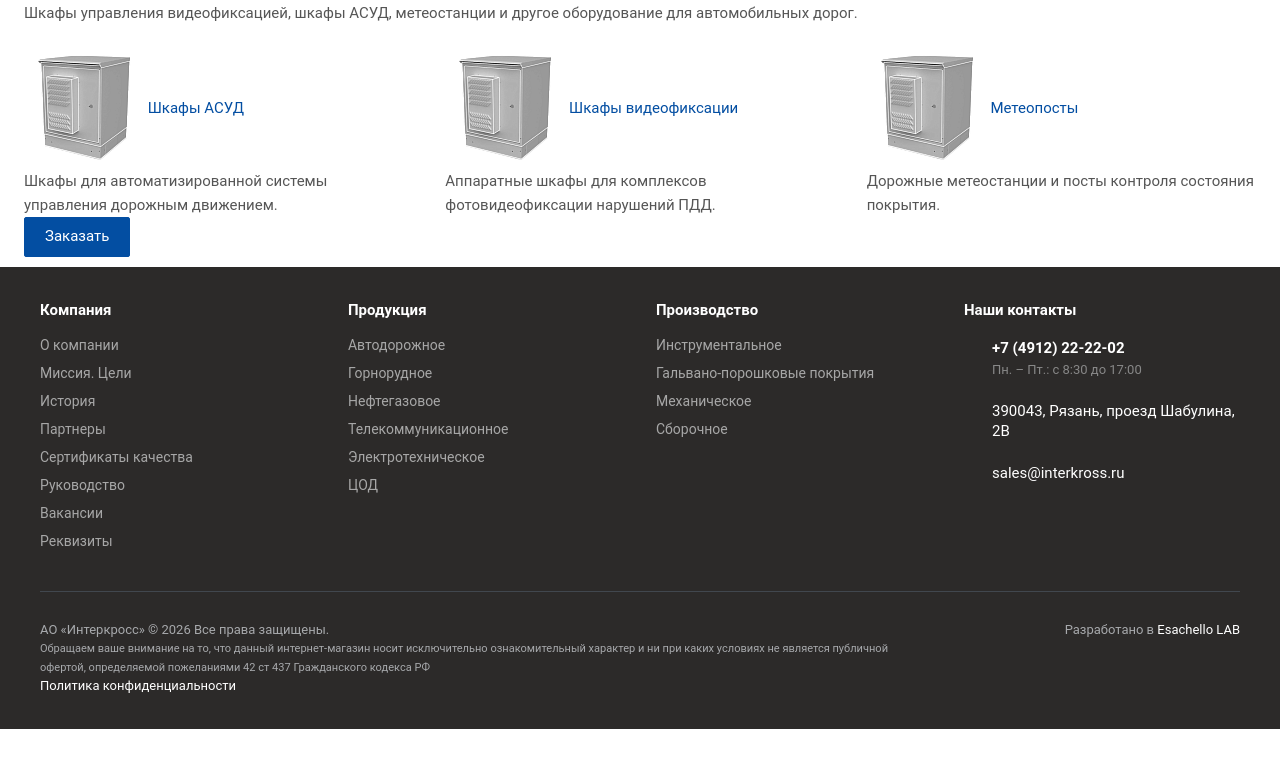
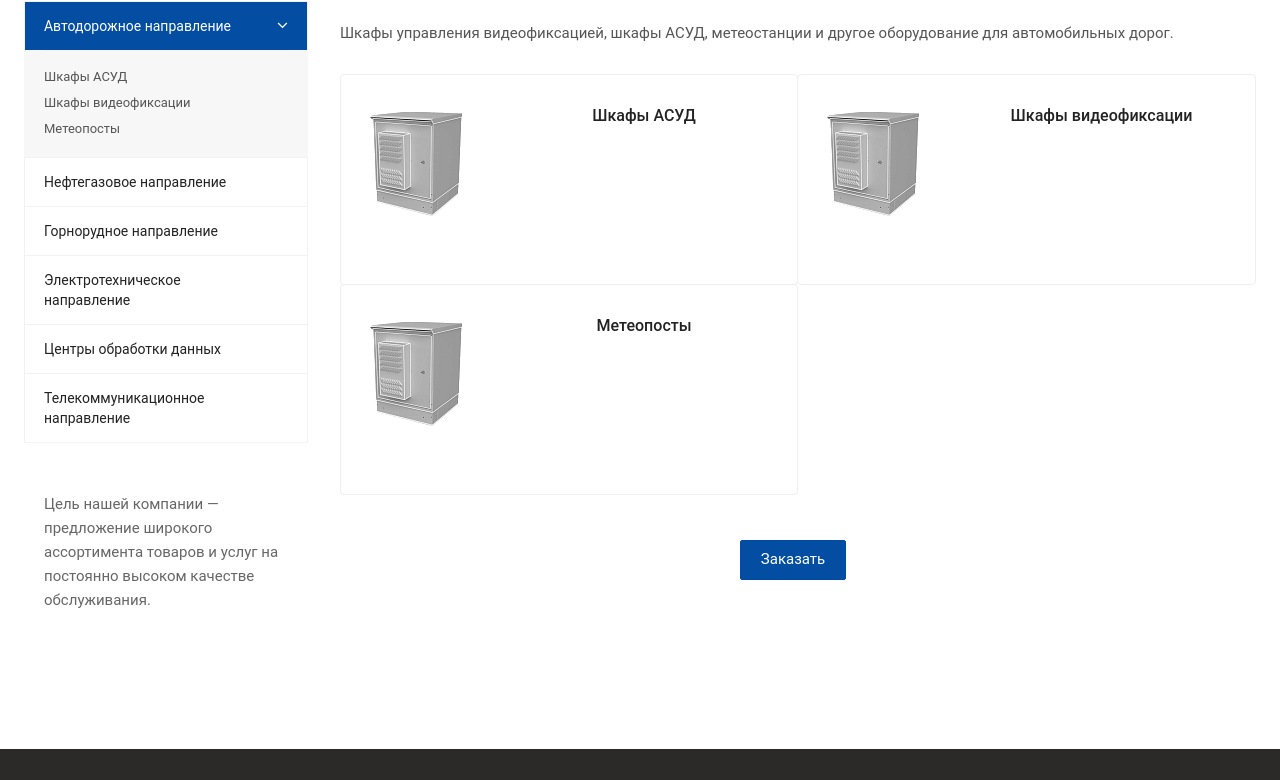
Before and after one commit to Makisima/intercross_pro, an Eleventy site: page src/product/category.njk in a window 1280 px wide. Shown: the part 240-1020 px from the top of the page. Before the commit the page ends 969 px from the top, so only its background shows below. Built offline with nearby package versions, Linux system fonts and the light colour scheme; Eleventy itself is replaced by a stand-in of ours; files that its build step writes are made by us from their sources.

Commit message:
feat: обновлен шаблон категорий (сайдбар, сетка 2 колонки, заглушки картинок)

```diff
--- a/src/product/category.njk
+++ b/src/product/category.njk
@@ -1,6 +1,5 @@
 ---
 layout: layout.njk
-bodyClass: "header_nopacity header_fill_colored side_left all_title_2 mfixed_Y mfixed_view_always fill_bg_n mheader-v1 footer-v3 header-v1 title-v1 with_phones"
 pagination:
   data: catalog
   size: 1
@@ -10,14 +9,16 @@ permalink: "/product/{{ category.slug }}/index.html"
 {% set ancestors = catalog | ancestorsOf(category) %}
 {% set children = catalog | childrenOf(category.id) %}
 
-<div class="wrapper_inner">
-  <div class="middle">
+<div class="body">
+	<div class="body_media"></div>
+	<div role="main" class="main banner-auto">
 		<div class="container">
 			<div class="maxwidth-theme">
 
 				<div class="breadcrumbs">
 					<ul class="breadcrumb">
 						<li><a href="/">Главная</a></li>
+						<li><a href="/product/">Продукты</a></li>
 						{% for node in ancestors %}
 							<li><a href="/product/{{ node.slug }}/">{{ node.title }}</a></li>
 						{% endfor %}
@@ -27,27 +28,65 @@ permalink: "/product/{{ category.slug }}/index.html"
 
 				<h1 id="pagetitle">{{ category.title }}</h1>
 
+				<div class="row">
+					<!-- Боковое меню (слева) -->
+					<div class="col-md-3 col-sm-12 col-xs-12">
+						<aside class="sidebar">
+							<ul class="nav nav-list side-menu">
+								{% for item in catalog %}
+									{% if item.parent_id == null %}
+										{% set isActive = (category.id == item.id) or (ancestors | length and ancestors[0].id == item.id) %}
+										<li class="{% if isActive %}active{% endif %} {% if isActive and children | length %}child{% endif %}">
+											<a href="/product/{{ item.slug }}/">{{ item.title }}</a>
+											{% if isActive and children | length %}
+												<div class="submenu-wrapper">
+													<ul class="submenu">
+														{% for child in children %}
+															<li class="{% if child.id == category.id %}active{% endif %}">
+																<a href="/product/{{ child.slug }}/">{{ child.title }}</a>
+															</li>
+														{% endfor %}
+													</ul>
+												</div>
+											{% endif %}
+										</li>
+									{% endif %}
+								{% endfor %}
+							</ul>
+						</aside>
+						<div class="sidearea">
+							<div class="include" style="padding: 20px 10px 0 20px; color: #666666;">
+								Цель нашей компании — <br> предложение широкого ассортимента товаров и услуг на постоянно высоком качестве обслуживания.
+							</div>
+						</div>
+					</div>
+
+					<!-- Контент (справа) -->
+					<div class="col-md-9 col-sm-12 col-xs-12 content-md">
+
 						{% if category.description %}
-        <div class="text_block">
+						<div class="text_block" style="margin-top: 20px; margin-bottom: 30px;">
 							<p>{{ category.description }}</p>
 						</div>
 						{% endif %}
 
 						{% if children | length %}
-        <div class="section-block">
-          <div class="row">
+						<div class="item-views catalog sections">
+							<div class="items row margin0 row_block flexbox nmac">
 								{% for item in children %}
-            <div class="col-md-4 col-sm-6 col-xs-12">
-              <div class="catalog_item">
-                <a class="item_link" href="/product/{{ item.slug }}/">
-                  {% if item.image %}
-                  <span class="image"><img src="{{ item.image }}" alt="{{ item.title }}"></span>
-                  {% endif %}
-                  <span class="item-title">{{ item.title }}</span>
+								<div class="col-md-6 col-sm-12 col-xs-12">
+									<div class="item slice-item left" style="margin-bottom: 30px; border: 1px solid #eee; padding: 15px; border-radius: 4px;">
+										<div class="image" style="text-align: center; min-height: 150px; display: flex; align-items: center; justify-content: center;">
+											<a href="/product/{{ item.slug }}/">
+												<!-- Если картинки нет, используется заглушка Aspro -->
+												<img src="{{ item.image | default('/bitrix/templates/aspro-allcorp2/images/noimage_sections.png') }}" alt="{{ item.title }}" class="img-responsive" style="max-height: 150px; object-fit: contain;" />
 											</a>
-                {% if item.description %}
-                <div class="item-description">{{ item.description }}</div>
-                {% endif %}
+										</div>
+										<div class="info" style="margin-top: 15px; text-align: center;">
+											<div class="title">
+												<a href="/product/{{ item.slug }}/" class="dark-color" style="font-size: 16px; font-weight: 500; line-height: 1.4;">{{ item.title }}</a>
+											</div>
+										</div>
 									</div>
 								</div>
 								{% endfor %}
@@ -55,8 +94,11 @@ permalink: "/product/{{ category.slug }}/index.html"
 						</div>
 						{% endif %}
 
-        <div class="order_block">
+						<div class="order_block" style="margin-top: 20px; text-align: center;">
 							<a href="/contacts/" class="btn btn-default">Заказать</a>
+						</div>
+
+					</div>
 				</div>
 
 			</div>
```
Lines whose indentation alone changed are shown as unchanged.
